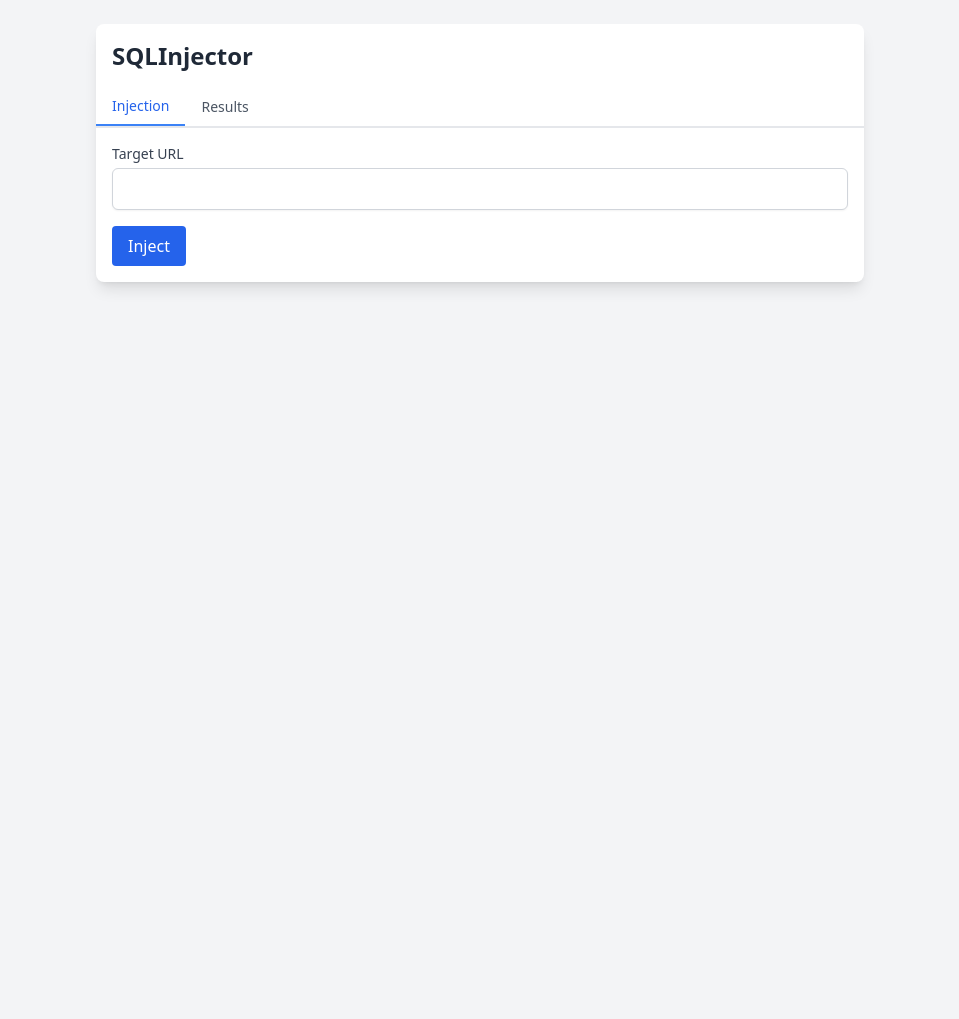
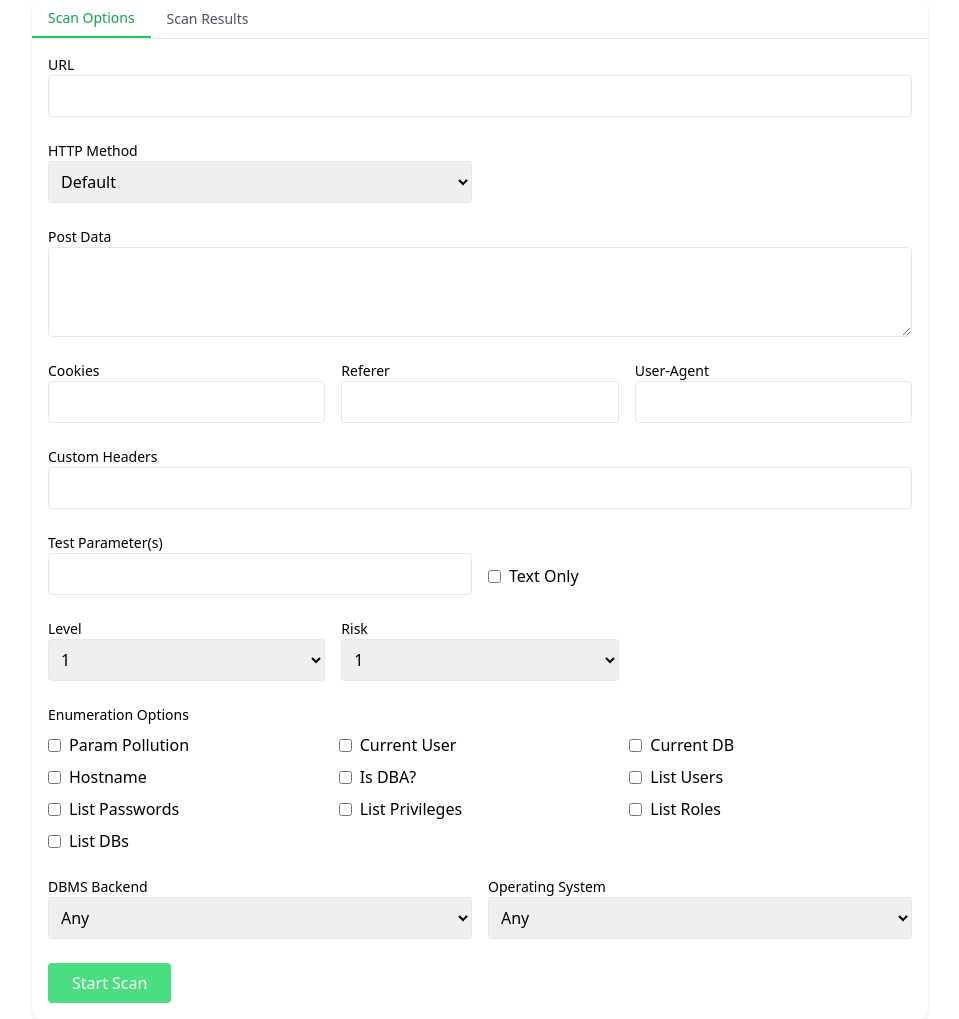
Before and after one commit to tommystone23/sqlinjector, a Python web app: template sqlinjector/templates/index.html in a window 1280 px wide. Shown: the whole page, without its empty margins (160-1119 px from the left). Before the commit the page ends 289 px from the top, so only its background shows below. Run offline with Jinja, Linux system fonts and the light colour scheme; the template is opened without the code that fills it, so the values that code supplies are empty; some libraries are stand-ins or nearby versions.

Commit message:
update html to include sqlmap scan options, and update request handler to get correct url parameter. target->url.

```diff
--- a/sqlinjector/request_handler.py
+++ b/sqlinjector/request_handler.py
@@ -65,7 +65,7 @@ class RequestHandler:
         logger.info("starting start_scan()")
         logger.info(f"Using url: {request.url}")
         try:
-            url = parse_args(request.url).get('target')
+            url = parse_args(request.url).get('url')
         except Exception as e:
             logger.info(f"failed to get url: {e}")
             return
--- a/sqlinjector/templates/index.html
+++ b/sqlinjector/templates/index.html
@@ -1,59 +1,243 @@
-<!DOCTYPE html>
-<html lang="en" x-data="sqlInjectorApp()" x-init="init()">
-<head>
-  <meta charset="UTF-8" />
-  <title>SQLInjector</title>
 <script src="https://cdn.tailwindcss.com"></script>
 <script defer src="https://unpkg.com/alpinejs@3.x.x/dist/cdn.min.js"></script>
-</head>
-<body class="bg-gray-100 text-gray-800 p-6">
 
-  <div class="max-w-3xl mx-auto bg-white shadow-lg rounded-lg">
-    <div class="border-b border-gray-200">
-      <h1 class="text-2xl font-bold p-4">SQLInjector</h1>
-      <div class="flex border-b">
+<div x-data="sqlinjector()" class="max-w-4xl mx-auto bg-white shadow rounded-lg">
+  <!-- Header -->
+  <div class="border-b border-gray-200 flex">
     <button
-          class="tab-btn px-4 py-2 font-medium text-sm"
-          :class="activeTab === 'injection' ? 'border-b-2 border-blue-500 text-blue-600' : 'text-gray-600 hover:text-blue-600'"
-          @click="activeTab = 'injection'"
-        >Injection</button>
+      class="px-4 py-2 font-medium text-sm"
+      :class="activeTab === 'scan-params' ? 'border-b-2 border-green-500 text-green-600' : 'text-gray-600 hover:text-green-600'"
+      @click="activeTab = 'scan-params'"
+    >Scan Options</button>
     <button
-          class="tab-btn px-4 py-2 font-medium text-sm"
-          :class="activeTab === 'results' ? 'border-b-2 border-blue-500 text-blue-600' : 'text-gray-600 hover:text-blue-600'"
+      class="px-4 py-2 font-medium text-sm"
+      :class="activeTab === 'results' ? 'border-b-2 border-green-500 text-green-600' : 'text-gray-600 hover:text-green-600'"
       @click="activeTab = 'results'"
-        >Results</button>
+    >Scan Results</button>
+  </div>
+
+  <!-- Scan Options Tab -->
+  <div x-show="activeTab === 'scan-params'" class="p-4 space-y-6">
+    <!-- URL -->
+    <div>
+      <label class="block text-sm font-medium">URL</label>
+      <input type="text" x-model="form.url" class="w-full border rounded p-2" />
+    </div>
+
+    <!-- HTTP Method -->
+    <div class="grid grid-cols-2 gap-4">
+      <div>
+        <label class="block text-sm font-medium">HTTP Method</label>
+        <select x-model="form.http_method" class="w-full border rounded p-2">
+          <option>Default</option>
+          <option>GET</option>
+          <option>POST</option>
+          <option>PUT</option>
+          <option>DELETE</option>
+          <option>PATCH</option>
+        </select>
       </div>
     </div>
 
-    <!-- Injection Tab -->
-    <div x-show="activeTab === 'injection'" class="tab-content p-4">
-      <form class="space-y-4" @submit.prevent="startScan">
+    <!-- Data -->
     <div>
-          <label class="block text-sm font-medium text-gray-700">Target URL</label>
-          <input type="text" x-model="target" class="mt-1 block w-full border border-gray-300 rounded-md shadow-sm p-2" />
-        </div>
-        <button type="submit" class="bg-blue-600 text-white px-4 py-2 rounded hover:bg-blue-700">Inject</button>
-      </form>
+      <label class="block text-sm font-medium">Post Data</label>
+      <textarea x-model="form.data" rows="3" class="w-full border rounded p-2"></textarea>
     </div>
 
-    <!-- Results Tab -->
+    <!-- Cookies, Referer, User-Agent -->
+    <div class="grid grid-cols-1 md:grid-cols-3 gap-4">
+      <div>
+        <label class="block text-sm font-medium">Cookies</label>
+        <input type="text" x-model="form.cookies" class="w-full border rounded p-2" />
+      </div>
+      <div>
+        <label class="block text-sm font-medium">Referer</label>
+        <input type="text" x-model="form.referer" class="w-full border rounded p-2" />
+      </div>
+      <div>
+        <label class="block text-sm font-medium">User-Agent</label>
+        <input type="text" x-model="form.user_agent" class="w-full border rounded p-2" />
+      </div>
+    </div>
+
+    <!-- Custom Headers -->
+    <div>
+      <label class="block text-sm font-medium">Custom Headers</label>
+      <input type="text" x-model="form.custom_headers" class="w-full border rounded p-2" />
+    </div>
+
+    <!-- Test Parameters & Text Only -->
+    <div class="grid grid-cols-2 gap-4">
+      <div>
+        <label class="block text-sm font-medium">Test Parameter(s)</label>
+        <input type="text" x-model="form.test_parameters" class="w-full border rounded p-2" />
+      </div>
+      <div class="flex items-center mt-6">
+        <input type="checkbox" x-model="form.text_only" class="mr-2" />
+        <span>Text Only</span>
+      </div>
+    </div>
+
+    <!-- Level, Risk, Technique -->
+    <div class="grid grid-cols-3 gap-4">
+      <div>
+        <label class="block text-sm font-medium">Level</label>
+        <select x-model="form.level" class="w-full border rounded p-2">
+          <option>1</option>
+          <option>2</option>
+          <option>3</option>
+          <option>4</option>
+          <option>5</option>
+        </select>
+      </div>
+      <div>
+        <label class="block text-sm font-medium">Risk</label>
+        <select x-model="form.risk" class="w-full border rounded p-2">
+          <option>1</option>
+          <option>2</option>
+          <option>3</option>
+        </select>
+      </div>
+    </div>
+
+    <!-- Enumeration Options -->
+    <div>
+      <label class="block text-sm font-medium mb-2">Enumeration Options</label>
+      <div class="grid grid-cols-2 md:grid-cols-3 gap-2">
+          <template x-for="opt in enumOptions" :key="opt.key">
+            <div>
+              <label class="inline-flex items-center">
+                <input type="checkbox" x-model="form[opt.key]" class="mr-2" />
+                <span x-text="opt.label"></span>
+              </label>
+            </div>
+          </template>
+      </div>
+    </div>
+
+    <!-- DBMS Backend and Operating System -->
+    <div class="grid grid-cols-1 md:grid-cols-2 gap-4">
+      <div>
+        <label class="block text-sm font-medium">DBMS Backend</label>
+        <select x-model="form.dbms_backend" class="w-full border rounded p-2">
+          <option>Any</option>
+          <option>MySQL</option>
+          <option>Oracle</option>
+          <option>PostgreSQL</option>
+          <option>Microsoft SQL Server</option>
+          <option>Microsoft Access</option>
+          <option>SQLite</option>
+          <option>Firebird</option>
+          <option>Sybase</option>
+          <option>SAP MaxDB</option>
+          <option>DB2</option>
+          <option>Informix</option>
+          <option>MariaDB</option>
+          <option>Percona</option>
+          <option>MemSQL</option>
+          <option>TiDB</option>
+          <option>CockroachDB</option>
+          <option>HSQLDB</option>
+          <option>H2</option>
+          <option>MonetDB</option>
+          <option>Apache Derby</option>
+          <option>Amazon Redshift</option>
+          <option>Vertica</option>
+          <option>Mckoi</option>
+          <option>Presto</option>
+          <option>Altibase</option>
+          <option>MimerSQL</option>
+          <option>CrateDB</option>
+          <option>Greenplum</option>
+          <option>Drizzle</option>
+          <option>Apache Ignite</option>
+          <option>Cubrid</option>
+          <option>InterSystems Cache</option>
+          <option>IRIS</option>
+          <option>eXtremeDB</option>
+          <option>FrontBase</option>
+        </select>
+      </div>
+      <div>
+        <label class="block text-sm font-medium">Operating System</label>
+        <select x-model="form.operating_system" class="w-full border rounded p-2">
+          <option>Any</option>
+          <option>Linux</option>
+          <option>Windows</option>
+        </select>
+      </div>
+    </div>
+
+    <!-- Start Scan Button -->
+    <div>
+      <button
+        @click="startScan()"
+        :disabled="loading"
+        class="bg-green-400 text-white px-6 py-2 rounded hover:bg-green-700 disabled:opacity-50"
+        x-text="loading ? 'Scanning...' : 'Start Scan'">
+      </button>
+      </button>
+    </div>
+  </div>
+
+  <!-- Scan Results Tab -->
   <div x-show="activeTab === 'results'" class="tab-content p-4">
     <div class="flex items-center space-x-2 mb-2">
       <h2 class="text-xl font-semibold">Injection Results</h2>
-        <div x-show="isLoading" class="w-5 h-5 border-2 border-blue-600 border-t-transparent rounded-full animate-spin"></div>
+      <div x-show="loading" class="w-5 h-5 border-2 border-green-600 border-t-transparent rounded-full animate-spin"></div>
     </div>
     <pre class="bg-gray-100 p-3 rounded border text-sm whitespace-pre-wrap" x-text="output || 'No results yet.'"></pre>
   </div>
 </div>
 
+
 <script>
-    function sqlInjectorApp() {
+function sqlinjector() {
   return {
-        activeTab: 'injection',
-        target: '',
-        output: '',
-        isLoading: false,
+    loading: false,
+    status: '',
     sseSource: null,
+    activeTab: "scan-params",
+
+    form: {
+      http_method: 'Default',
+      url: '',
+      data: '',
+      cookies: '',
+      referer: '',
+      user_agent: '',
+      custom_headers: '',
+      test_parameters: '',
+      text_only: false,
+      level: '1',
+      risk: '1',
+      hpp: false,
+      cu: false,
+      db: false,
+      host: false,
+      dba: false,
+      users: false,
+      pswds: false,
+      privs: false,
+      roles: false,
+      dbs: false,
+      dbms_backend: 'Any',
+      operating_system: 'Any'
+    },
+
+    enumOptions: [
+      { key: 'hpp', label: 'Param Pollution' },
+      { key: 'cu', label: 'Current User' },
+      { key: 'db', label: 'Current DB' },
+      { key: 'host', label: 'Hostname' },
+      { key: 'dba', label: 'Is DBA?' },
+      { key: 'users', label: 'List Users' },
+      { key: 'pswds', label: 'List Passwords' },
+      { key: 'privs', label: 'List Privileges' },
+      { key: 'roles', label: 'List Roles' },
+      { key: 'dbs', label: 'List DBs' }
+    ],
 
     init() {
       this.output = '';
@@ -61,16 +245,14 @@
 
     startScan() {
       this.output = '';
-          this.isLoading = true;
+      this.loading = true;
       this.activeTab = 'results';
 
       if (this.sseSource) {
         this.sseSource.close();
       }
 
-          const query = new URLSearchParams({
-            target: this.target
-          }).toString();
+      const query = new URLSearchParams(this.form).toString();
 
       const basePath = "/plugin/github.com/Penetration-Testing-Toolkit/sqlinjector";
 
@@ -78,7 +260,7 @@
 
       this.sseSource.onmessage = (event) => {
         if(event.data == "STREAM ENDED") {
-              this.isLoading = false
+          this.loading = false
           this.sseSource.close()
           return
         }
@@ -87,12 +269,9 @@
 
       this.sseSource.onerror = () => {
         this.sseSource.close();
-            this.isLoading = false;
+        this.loading = false;
       };
     }
   }
 }
 </script>
-
-</body>
-</html>
```
Lines whose indentation alone changed are shown as unchanged.
